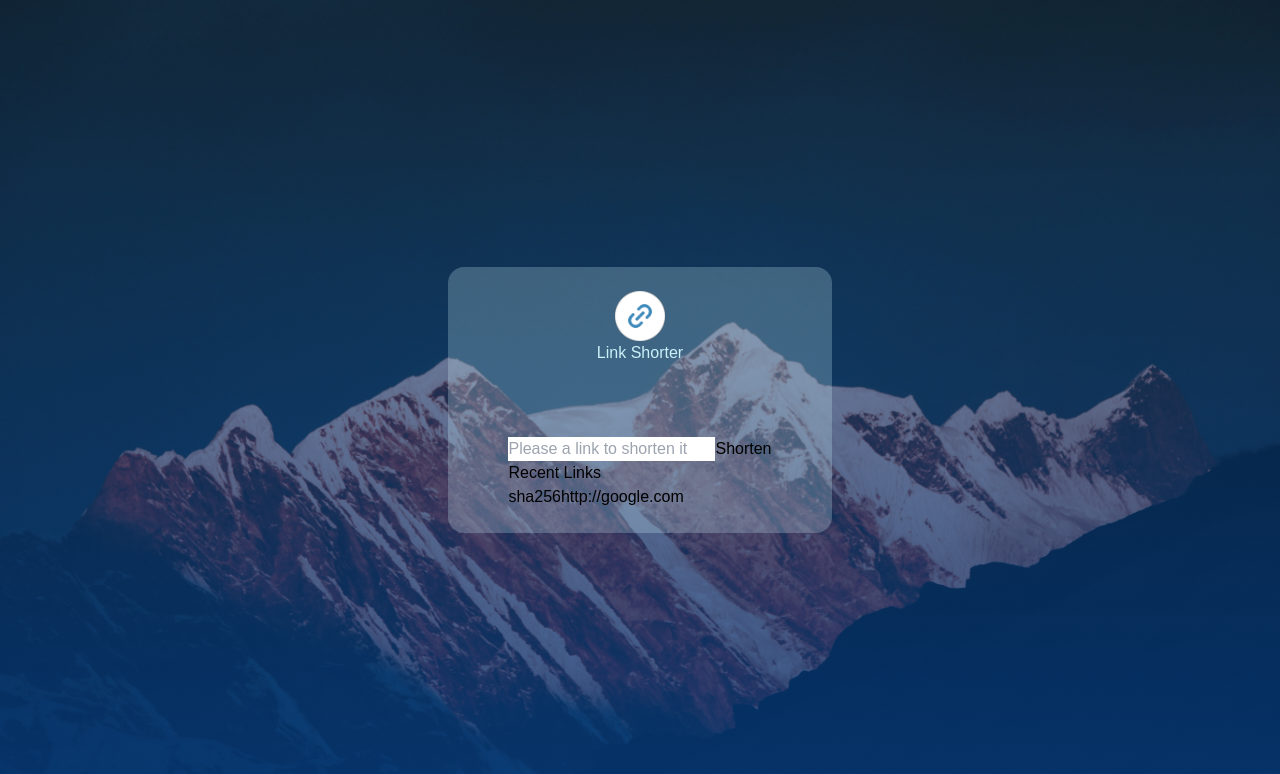
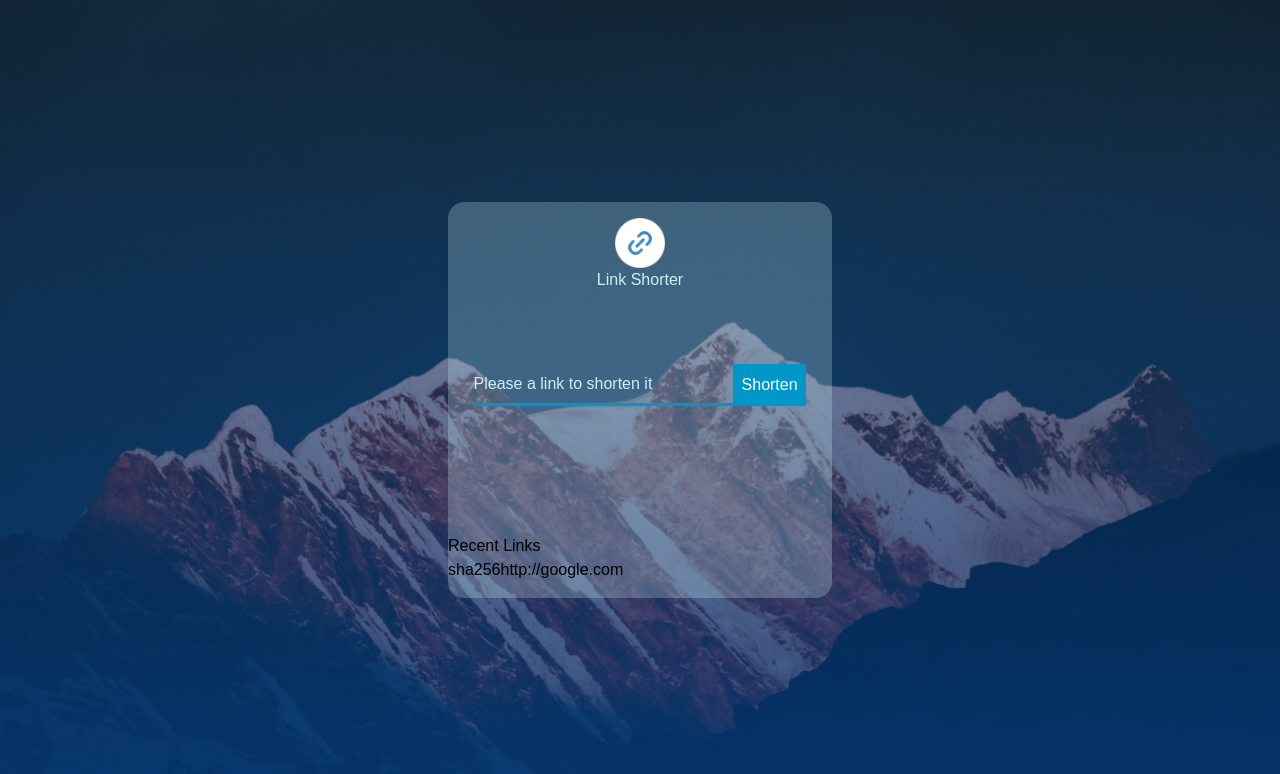
Before and after one commit to mammaadDeveloper/react-shorter-link, a React (Vite) app: page / in a window 1280 px wide. Shown: the top 774 px of the page. Built offline with nearby package versions, Linux system fonts and the light colour scheme.

Commit message:
feat(shorten box): styling the link shortener box

```diff
--- a/src/App.tsx
+++ b/src/App.tsx
@@ -6,7 +6,7 @@ import './styles/app.scss';
 function App() {
   return (
     <div className="app w-full h-screen flex justify-center items-center">
-      <div className="container m-2 p-6 bg-white rounded-2xl">
+      <div className="container m-2 bg-white rounded-2xl">
         <Header />
         <main>
           <ShortenBox />
--- a/src/ShortenBox.tsx
+++ b/src/ShortenBox.tsx
@@ -1,6 +1,6 @@
 export default function ShortenBox() {
   return (
-    <section className="shorten-box">
+    <section className="shorten-box flex justify-center mb-32">
       <input
         type="text"
         placeholder="Please a link to shorten it"
--- a/src/styles/app.scss
+++ b/src/styles/app.scss
@@ -5,11 +5,10 @@
     background-attachment: fixed;
 
   .container {
-    display: flex;
-    flex-direction: column;
-    align-items: center;
     width: 30%;
+    padding: 1em 0;
     background-color: rgba($color: #caf0f8, $alpha: 0.25);
+
     .header{
         margin-bottom: 4.5em;
         &__logo{
@@ -19,5 +18,24 @@
             }
         }
     }
+
+    .shorten-box{
+      width: 90%;
+      justify-self: center;
+      &__input{
+        width: 75%;
+        background: none;
+        color: #caf0f8;
+        border-bottom: #0096c7 solid 3px;
+        &::placeholder{
+          color: #caf0f8;
+        }
+      }
+      &__btn{
+        padding: 0.55rem;
+        background: #0096c7;
+        color: #fff;
+      }
+    }
   }
 }
```
